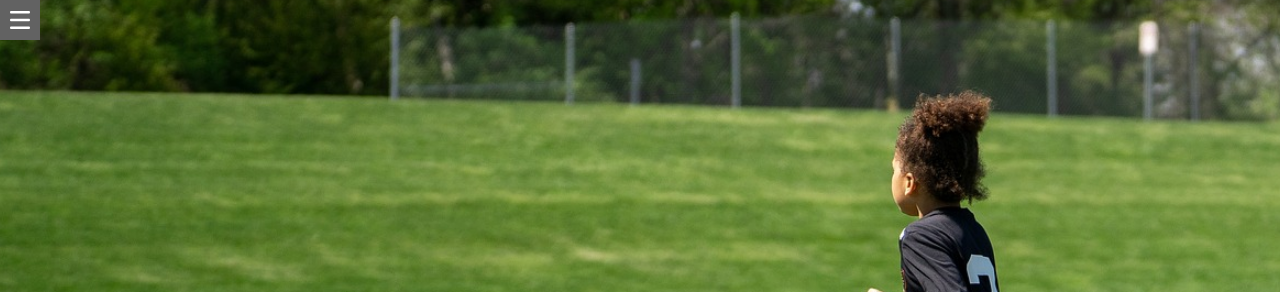
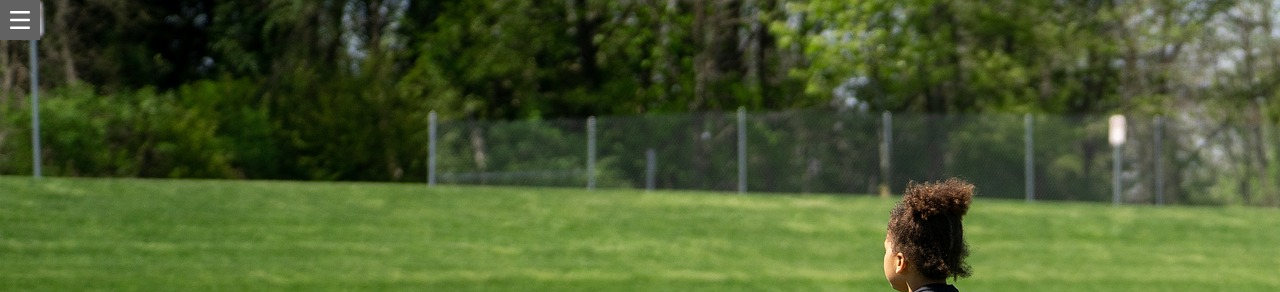
Before and after one commit to Adalab/modulo-1-evaluacion-final-juditcasamitjana, a website built with Vite: page src/index.html in a window 1280 px wide. Shown: the top 292 px of the page. Built offline with nearby package versions, Linux system fonts and the light colour scheme.

Commit message:
fix background

```diff
--- a/src/scss/layout/_header.scss
+++ b/src/scss/layout/_header.scss
@@ -13,16 +13,6 @@ header.hero {
     justify-content: end;
     align-items: center;
     text-align: center;
-
-    @media (min-width: 768px) {
-        background-size: 150%;
-        background-position: 63% 30%;
-    }
-
-    @media (min-width: 1200px) {
-        background-size: 110%;
-        background-position: 63% 76%;
-    }
 
     & div.hero__menu {
         background-color: vars.$color-moss-green;
```
